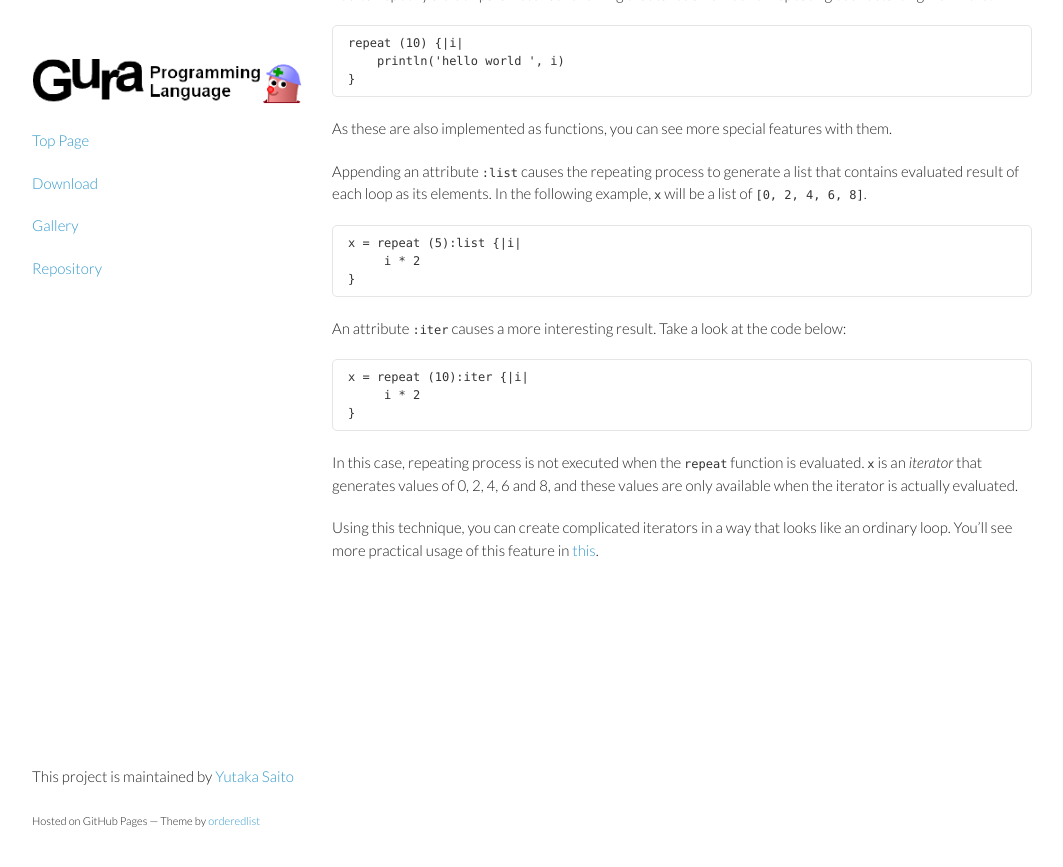
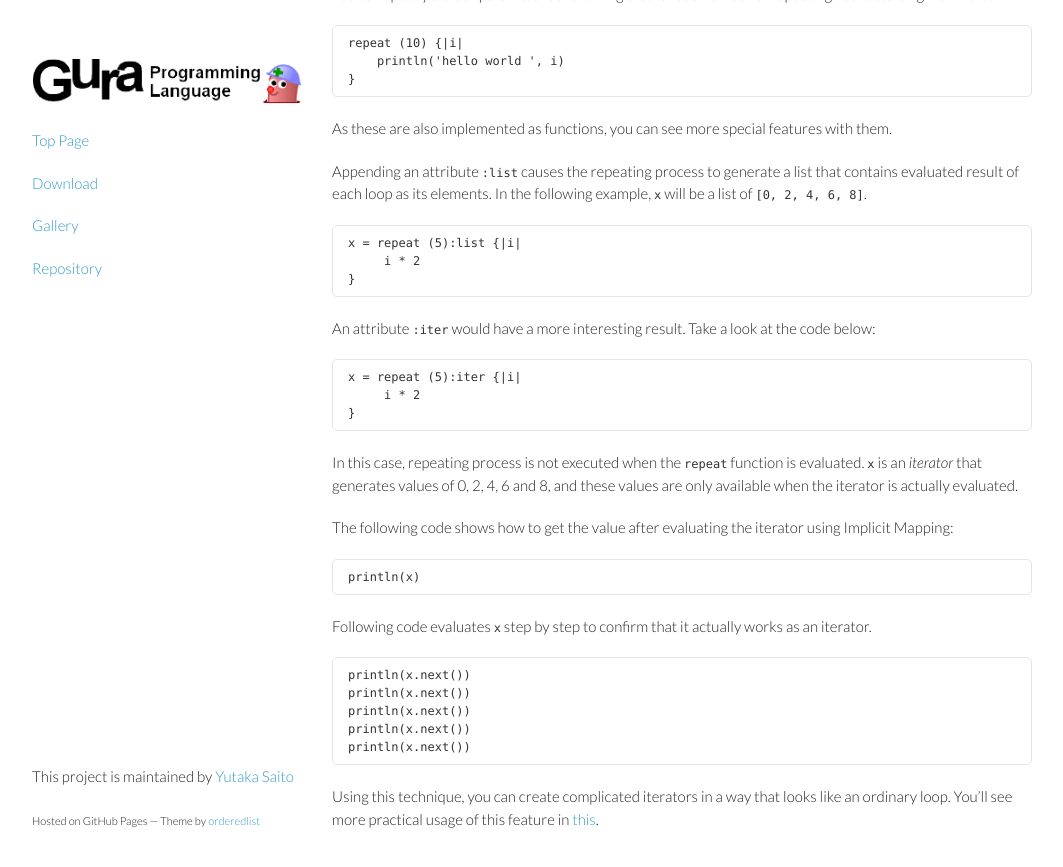
Before and after one commit to rudidude86/gura-lang.github.io, a Jekyll site: the page built from features/Flow-Control.md, in a window 1280 px wide and 900 px high, scrolled down 1266 px. Shown: the top 867 px of the window, without its empty margins (108-1171 px from the left). Built offline with Jekyll 4.4.1, drawn with Linux system fonts in a browser that asks for light colours; Markdown is read by kramdown in place of the engine named in the settings; some of the changed text lies outside the part shown.

Commit message:
corrected document

```diff
--- a/features/Flow-Control.md
+++ b/features/Flow-Control.md
@@ -80,9 +80,9 @@ In the following example, `x` will be a list of `[0, 2, 4, 6, 8]`.
          i * 2
     }
 
-An attribute `:iter` causes a more interesting result. Take a look at the code below:
+An attribute `:iter` would have a more interesting result. Take a look at the code below:
 
-    x = repeat (10):iter {|i|
+    x = repeat (5):iter {|i|
          i * 2
     }
 
@@ -90,5 +90,17 @@ In this case, repeating process is not executed when the `repeat` function is ev
 `x` is an *iterator* that generates values of 0, 2, 4, 6 and 8,
 and these values are only available when the iterator is actually evaluated.
 
+The following code shows how to get the value after evaluating the iterator using Implicit Mapping:
+
+    println(x)
+
+Following code evaluates `x` step by step to confirm that it actually works as an iterator.
+
+    println(x.next())
+    println(x.next())
+    println(x.next())
+    println(x.next())
+    println(x.next())
+
 Using this technique, you can create complicated iterators in a way that looks like an ordinary loop.
 You'll see more practical usage of this feature in [this](../articles/Script-to-Generate-Prime-Numbers.html).
```
Also changed, not shown: other parts of features/Flow-Control.md (+1 -1 lines), features/Object-Oriented-Programming.md (+18 -0 lines).
